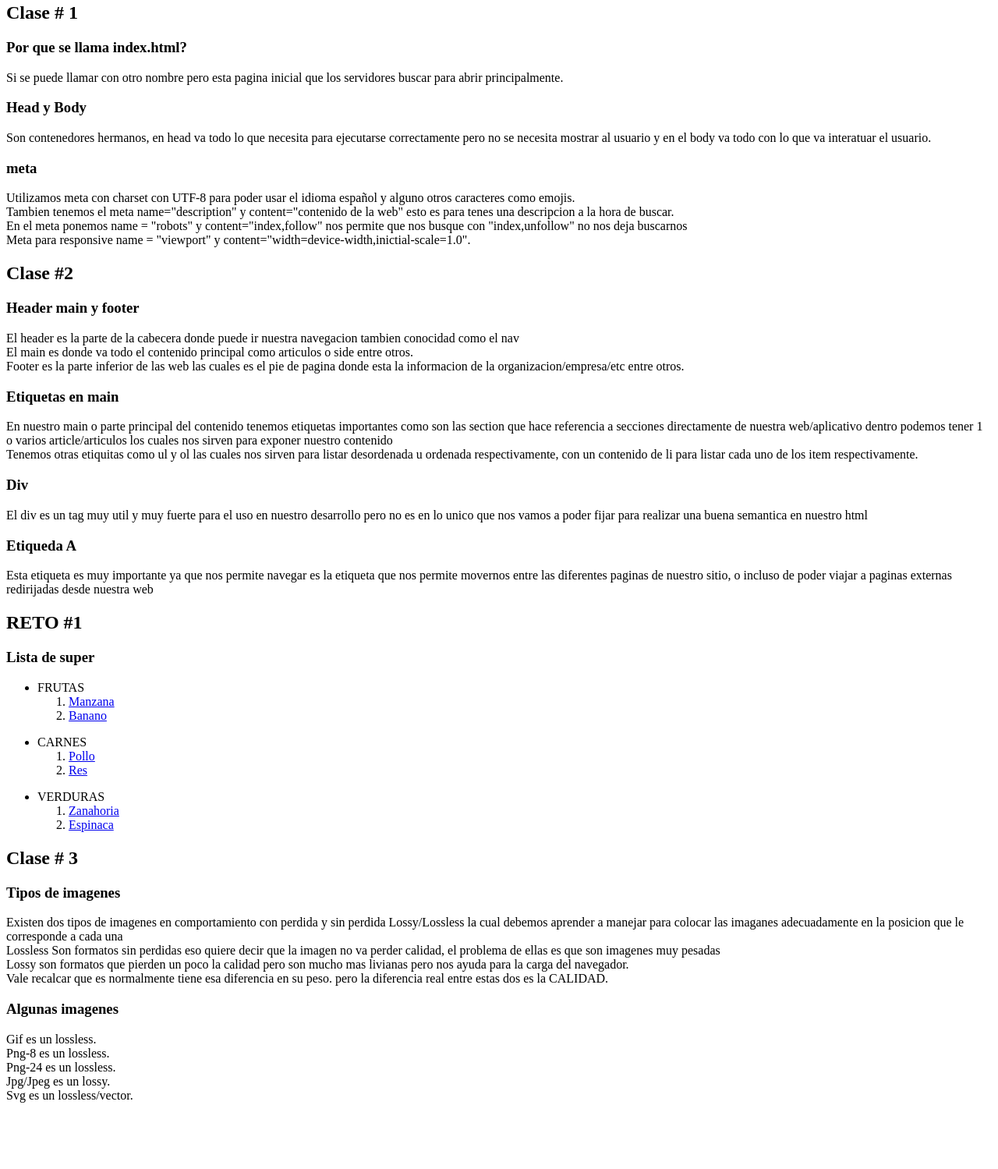
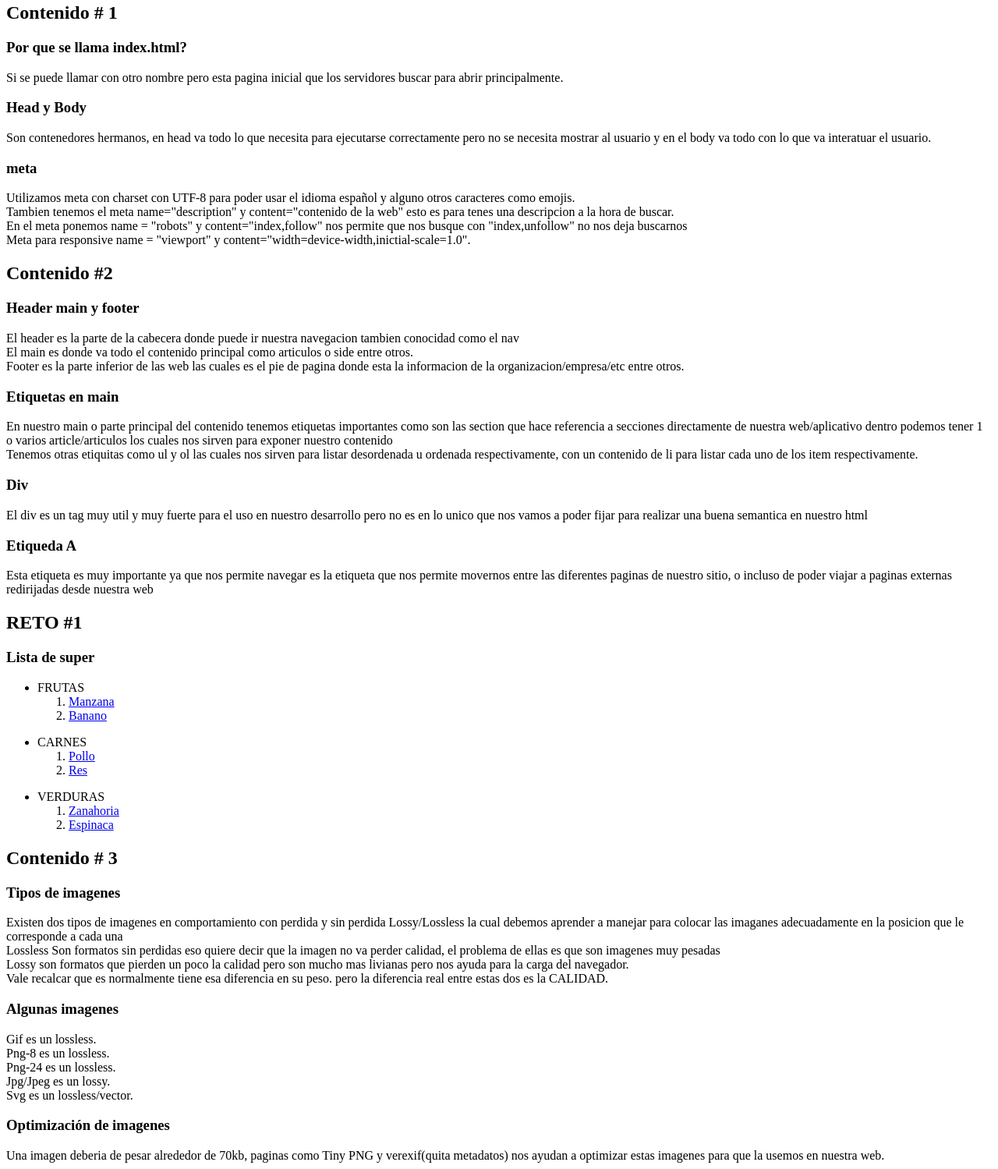
Before and after one commit to ospinajuanp/DefinitivoHTMLCSSPlatzi, a plain HTML site: page index.html in a window 1280 px wide. Shown: the part 17-1516 px from the top of the page at 78% size. Before the commit the page ends 1439 px from the top, so only its background shows below. Drawn offline with Linux system fonts and the light colour scheme.

Commit message:
Cambios en el main de clase por contenido

```diff
--- a/index.html
+++ b/index.html
@@ -14,7 +14,7 @@
     </header>
     <main>
         <div class="clase">
-            <h2>Clase # 1</h2>
+            <h2>Contenido # 1</h2>
             <div class="clase__contenido">
                 <div>
                     <h3>Por que se llama index.html?</h3>
@@ -42,7 +42,7 @@
         </div>
         <div class="clase">
             <div class="clase__contenido">
-                <h2>Clase #2</h2>
+                <h2>Contenido #2</h2>
                 <div>
                     <h3>Header main y footer</h3>
                 </div>
@@ -107,7 +107,7 @@
             </div>
         </div>
         <div class="clase">
-            <h2>Clase # 3</h2>
+            <h2>Contenido # 3</h2>
             <div class="clase__contenido">
                 <div>
                     <h3>Tipos de imagenes</h3>
@@ -128,6 +128,14 @@
                     Svg es un lossless/vector.
                 </div>
             </div>
+            <div class="clase__contenido">
+                <div>
+                    <h3>Optimización de imagenes</h3>
+                </div>
+                <div>
+                    Una imagen deberia de pesar alrededor de 70kb, paginas como Tiny PNG y verexif(quita metadatos) nos ayudan a optimizar estas imagenes para que la usemos en nuestra web.
+                </div>
+            </div>
         </div>
     </main>
     <footer>
```
